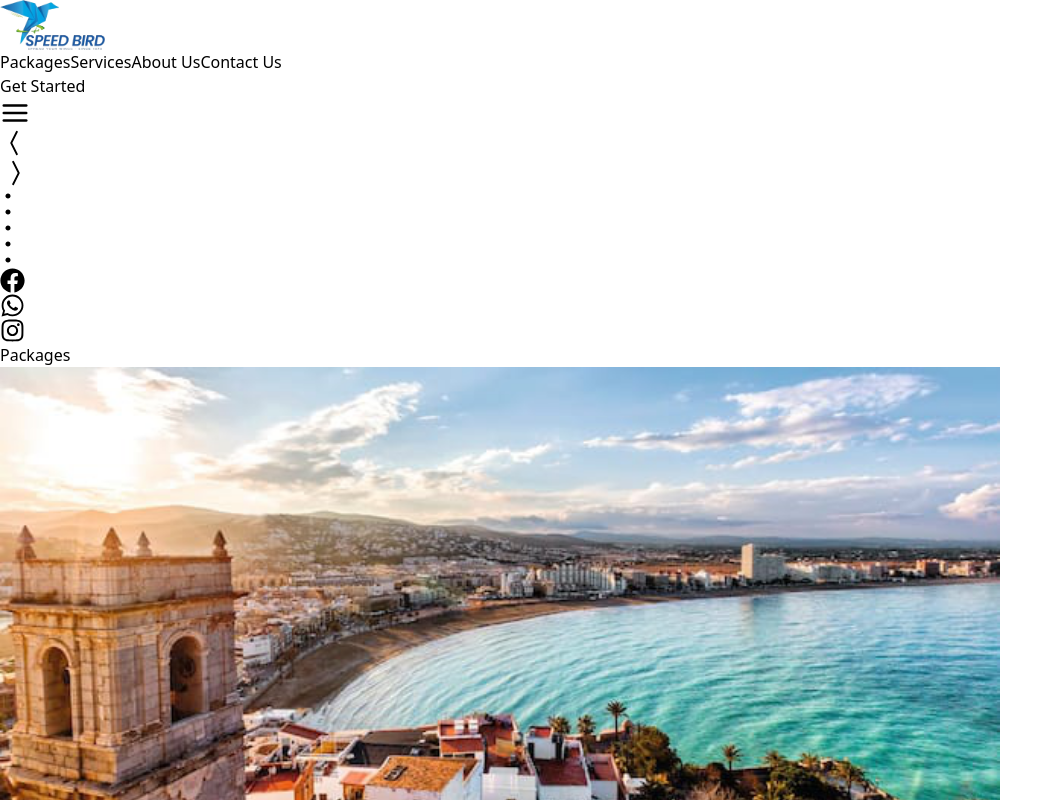
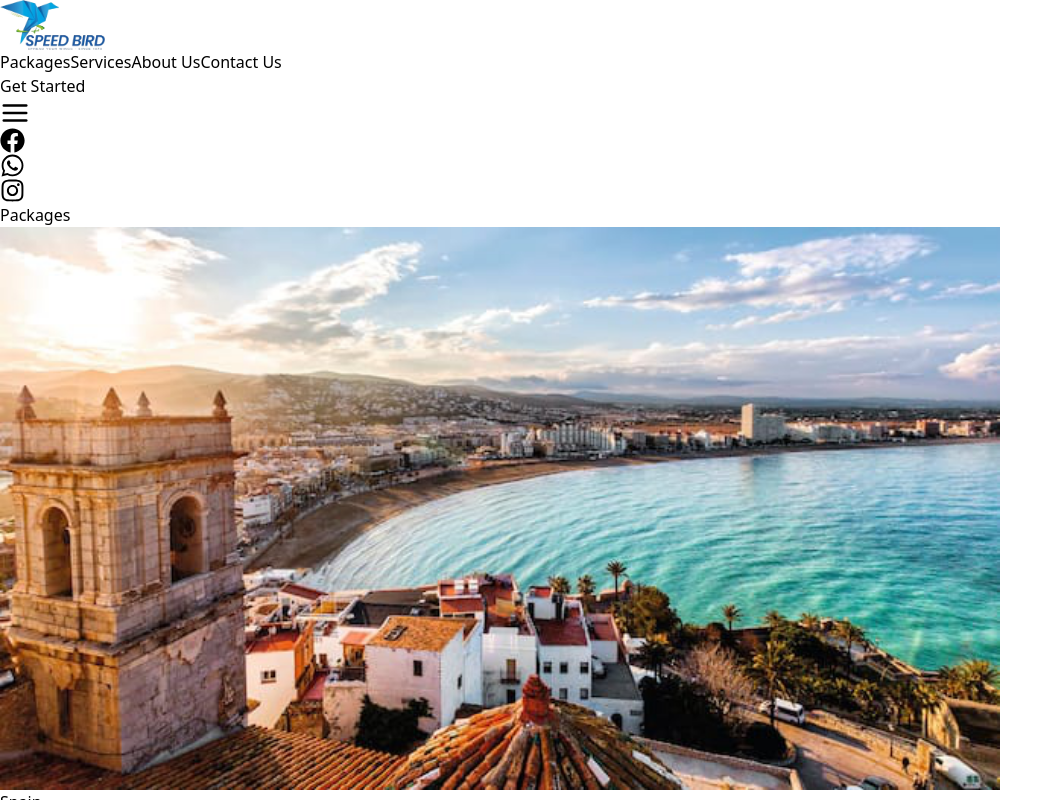
Before and after one commit to AllGamers20/SpeedBirdTravel, a Next.js app: page / in a window 1280 px wide. Shown: the top 800 px of the page, without its empty margins (0-1063 px from the left). Built offline with nearby package versions, Linux system fonts and the light colour scheme.

Commit message:
fix the flex of hero and ui

```diff
--- a/Components/Hero.tsx
+++ b/Components/Hero.tsx
@@ -1,93 +1,105 @@
-import React, { useState } from 'react'
-import Button from './Button'
-import Link from 'next/link'
-import {FaFacebook,FaWhatsapp,FaInstagram} from 'react-icons/fa'
-import { BsChevronCompactLeft, BsChevronCompactRight } from 'react-icons/bs';
-import { RxDotFilled } from 'react-icons/rx';
+import React, { useState } from 'react';
+import { Swiper, SwiperSlide } from 'swiper/react';
+import 'swiper/css';
+import { FaFacebook, FaWhatsapp, FaInstagram } from 'react-icons/fa';
+import Link from 'next/link';
 
 const Hero = () => {
   const slides = [
     {
-          url: 'https://mmf5angy.twic.pics/ahstatic/www.ahstatic.com/photos/b1j0_ho_00_p_1024x768.jpg?ritok=65&twic=v1/cover=1600x900',
+      url:
+        'https://mmf5angy.twic.pics/ahstatic/www.ahstatic.com/photos/b1j0_ho_00_p_1024x768.jpg?ritok=65&twic=v1/cover=1600x900',
     },
     {
-          url: 'https://s7g10.scene7.com/is/image/stena/20150820_berlin-brandenburg-gate:29-9?ts=1656740748478&dpr=off',
+      url:
+        'https://s7g10.scene7.com/is/image/stena/20150820_berlin-brandenburg-gate:29-9?ts=1656740748478&dpr=off',
     },
     {
-          url: 'https://dynamic-media-cdn.tripadvisor.com/media/photo-o/07/96/cc/68/isla-del-sol.jpg?w=1200&h=-1&s=1',
+      url:
+        'https://dynamic-media-cdn.tripadvisor.com/media/photo-o/07/96/cc/68/isla-del-sol.jpg?w=1200&h=-1&s=1',
     },
-
     {
-          url: 'https://youimg1.tripcdn.com/target/01018120008x848xp1F5C_C_880_350_R5.jpg',
+      url:
+        'https://youimg1.tripcdn.com/target/01018120008x848xp1f5c_c_880_350_r5.jpg',
     },
     {
       url: 'https://meydanbesiktasotel.com/wp-content/uploads/2019/11/taksim.jpg',
     },
   ];
 
+  const loopedSlides = [...slides, ...slides, ...slides];
+
   const [currentIndex, setCurrentIndex] = useState(0);
 
   const prevSlide = () => {
-        const isFirstSlide = currentIndex === 0;
-        const newIndex = isFirstSlide ? slides.length - 1 : currentIndex - 1;
+    const newIndex = (currentIndex - 1 + slides.length) % slides.length;
     setCurrentIndex(newIndex);
   };
 
   const nextSlide = () => {
-        const isLastSlide = currentIndex === slides.length - 1;
-        const newIndex = isLastSlide ? 0 : currentIndex + 1;
+    const newIndex = (currentIndex + 1) % slides.length;
     setCurrentIndex(newIndex);
   };
 
-      const goToSlide = (slideIndex: React.SetStateAction<number>) => {
-        setCurrentIndex(slideIndex);
-      };
+  return (
+    <div className="max-w-full w-full m-auto relative group">
+      <Swiper
+        spaceBetween={0}
+        slidesPerView={1}
+        centeredSlides={true}
+        loop={true}
+        navigation={{
+          prevEl: '.swiper-button-prev',
+          nextEl: '.swiper-button-next',
+        }}
+        onSlideChange={(swiper) => setCurrentIndex(swiper.activeIndex)}
+        initialSlide={slides.length}
+      >
+        {loopedSlides.map((slide, slideIndex) => (
+          <SwiperSlide key={slideIndex}>
+            <div
+              className="w-full h-60 md:h-80 bg-cover bg-center"
+              // Adjust the height for mobile (e.g., h-60) and tablet/desktop (e.g., md:h-80)
+              style={{ backgroundImage: `url(${slide.url})` }}
+            ></div>
+          </SwiperSlide>
+        ))}
+      </Swiper>
 
-
-
-      return (
-        <div className='max-w-full w-full m-auto relative group '>
-          <div
-            style={{
-              backgroundImage: `url(${slides[currentIndex].url})`,
-              backgroundSize: 'cover',
-              backgroundRepeat: 'no-repeat',
-              backgroundPosition: 'center',
-            }}
-            className='w-full h-[780px] md:h-[480px] sm:h-[280px] bg-center duration-500'
-          ></div>
-          {/* Left Arrow */}
-          <div className='hidden group-hover:block absolute top-[50%] -translate-x-0 translate-y-[-50%] left-5 text-2xl rounded-full p-2 bg-black/20 text-white cursor-pointer'>
-            <BsChevronCompactLeft onClick={prevSlide} size={30} />
-          </div>
-          {/* Right Arrow */}
-          <div className='hidden group-hover:block absolute top-[50%] -translate-x-0 translate-y-[-50%] right-5 text-2xl rounded-full p-2 bg-black/20 text-white cursor-pointer'>
-            <BsChevronCompactRight onClick={nextSlide} size={30} />
-          </div>
-          <div className='flex top-4 justify-center py-2'>
+      <div className="absolute bottom-5 left-0 right-0 flex justify-center">
         {slides.map((slide, slideIndex) => (
           <div
             key={slideIndex}
-                onClick={() => goToSlide(slideIndex)}
-                className='text-2xl cursor-pointer'
-              >
-                <RxDotFilled />
-              </div>
+            className={`h-2 w-20 bg-white mx-2 cursor-pointer ${
+              currentIndex === slideIndex ? 'bg-blue-700' : ''
+            }`}
+            onClick={() => setCurrentIndex(slideIndex)}
+          ></div>
         ))}
       </div>
-          <div className='hidden absolute right-20 top-32 z-10 md:flex flex-col gap-5 items-center'>
-            <Link href={'https://www.facebook.com/SpeedbirdLebanon'} target='_blank'>
-              <FaFacebook size={25} className='text-main hover:translate-x-1.5 duration-300 hover:text-blue-700' />
+
+      <div className="hidden md:absolute right-20 top-32 z-10 md:flex flex-col gap-5 items-center font-nunito font-bold">
+        <Link href={'https://www.facebook.com/SpeedbirdLebanon'} target="_blank">
+          <FaFacebook
+            size={25}
+            className="text-main hover:translate-x-1.5 duration-300 hover:text-blue-700"
+          />
         </Link>
-            <Link href={'https://wa.me/+96171367510'} target='_blank'>
-              <FaWhatsapp size={25} className='text-main hover:translate-x-1.5 duration-300 hover:text-green-500' />
+        <Link href={'https://wa.me/+96171367510'} target="_blank">
+          <FaWhatsapp
+            size={25}
+            className="text-main hover:translate-x-1.5 duration-300 hover:text-green-500"
+          />
         </Link>
-            <Link href={'https://www.instagram.com/speedbirdtravellb/'} target='_blank'>
-              <FaInstagram size={25} className='text-main hover:translate-x-1.5 duration-300 hover:text-yellow-300' />
+        <Link href={'https://www.instagram.com/speedbirdtravellb/'} target="_blank">
+          <FaInstagram
+            size={25}
+            className="text-main hover:translate-x-1.5 duration-300 hover:text-yellow-300"
+          />
         </Link>
       </div>
     </div>
   );
-}
+};
 
-export default Hero
+export default Hero;
--- a/next.config.js
+++ b/next.config.js
@@ -2,8 +2,10 @@
 const nextConfig = {
   reactStrictMode: true,
 }
+const withTM = require('next-transpile-modules')(['swiper']);
 
-module.exports = {
+module.exports = withTM({
+  webpack5: true,
   images: {
     // limit of 25 deviceSizes values
     deviceSizes: [640, 750, 828, 1080, 1200, 1920, 2048, 3840],
@@ -34,4 +36,4 @@ module.exports = {
     // when true, every image will be unoptimized
     unoptimized: false,
   },
-}
+});
--- a/package.json
+++ b/package.json
@@ -10,9 +10,11 @@
   },
   "dependencies": {
     "next": "^13.5.4",
+    "next-transpile-modules": "^10.0.1",
     "react": "latest",
     "react-dom": "latest",
-    "react-icons": "^4.11.0"
+    "react-icons": "^4.11.0",
+    "swiper": "^10.3.1"
   },
   "devDependencies": {
     "@types/node": "latest",
```
Also changed, not shown: 1 other file (tests, documents, lock files or other folders). Lines whose indentation alone changed are shown as unchanged.
